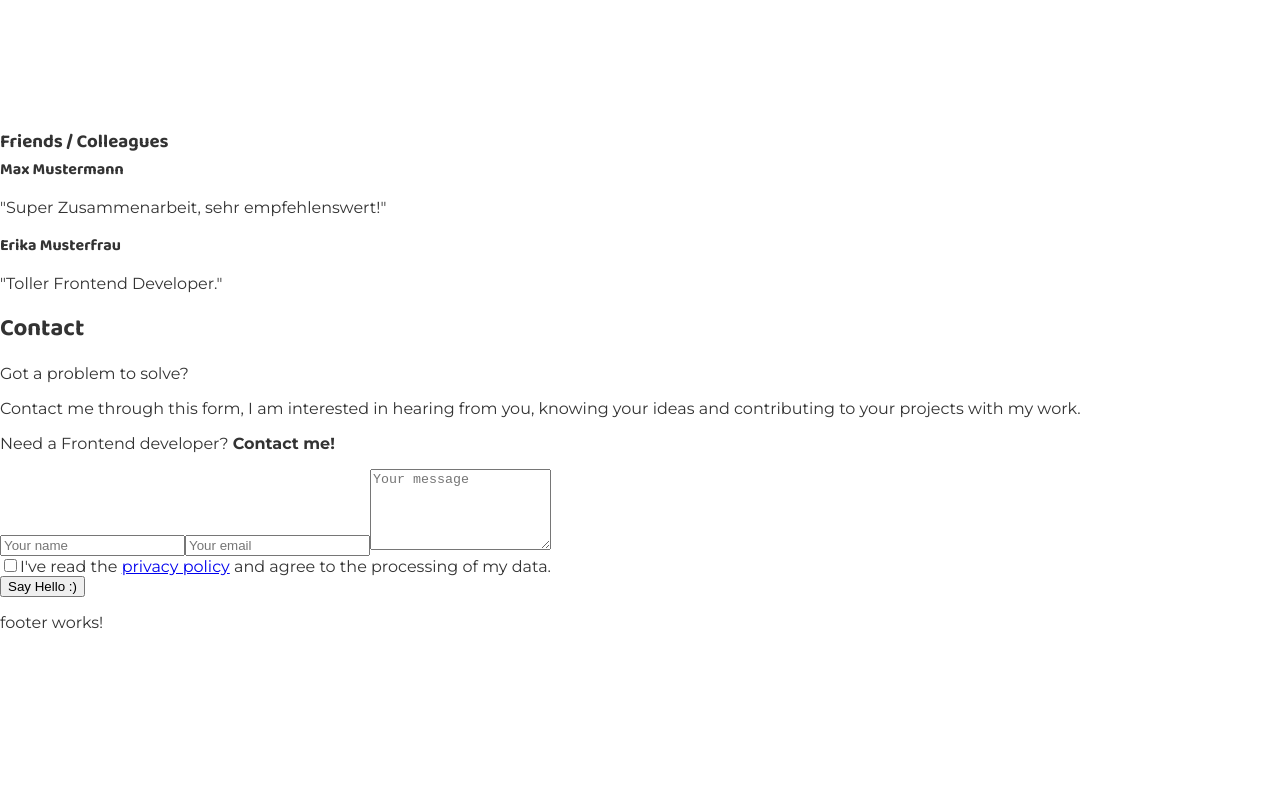
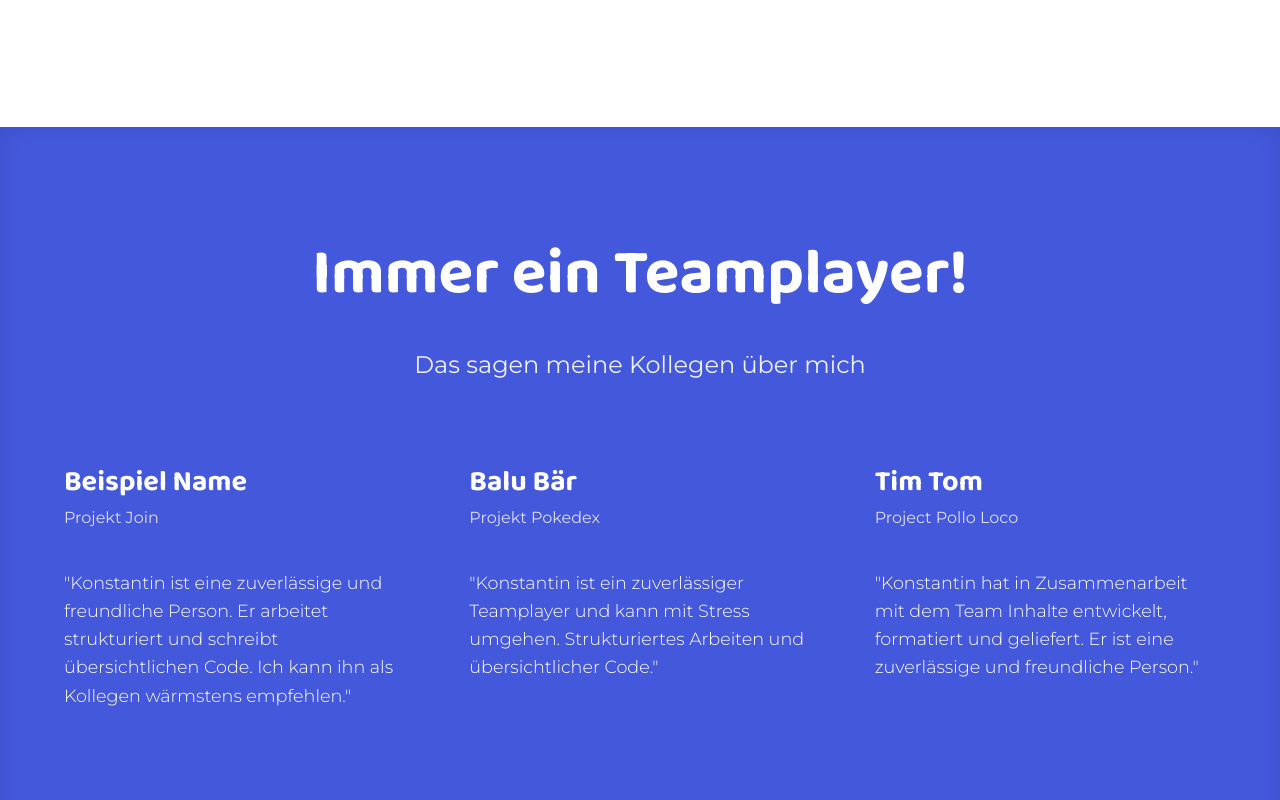
Before and after one commit to KonstantinFenzlein/portfolio, an Angular app: page / in a window 1280 px wide. Shown: the part 3980-4780 px from the top of the page. Before the commit the page ends 4628 px from the top, so only its background shows below. Built offline with nearby package versions, Linux system fonts and the light colour scheme.

Commit message:
update fiends-section

```diff
--- a/src/app/pages/home/friends/friends.html
+++ b/src/app/pages/home/friends/friends.html
@@ -1,23 +1,24 @@
-<div class="friends-container">
-  <h3>Friends / Colleagues</h3>
+<section class="friends-section">
 
-  <div class="friends-wrapper">
-    <!-- Person 1 -->
-    <div class="friend-card">
-      <div class="profile-img"></div>
-      <div class="text">
-        <h4>Max Mustermann</h4>
-        <p>"Super Zusammenarbeit, sehr empfehlenswert!"</p>
+  <!-- Header Bereich -->
+  <div class="header-content">
+    <h2>Immer ein Teamplayer!</h2>
+    <p class="subtitle">Das sagen meine Kollegen über mich</p>
+  </div>
+
+  <!-- Die 3 Karten -->
+  <div class="testimonials-container">
+
+    @for (t of testimonials; track t.name) {
+      <div class="testimonial-card">
+        <h3 class="name">{{ t.name }}</h3>
+        <span class="project">{{ t.project }}</span>
+
+
+        <p class="quote">"{{ t.text }}"</p>
       </div>
-    </div>
+    }
 
-    <!-- Person 2 -->
-    <div class="friend-card">
-      <div class="profile-img"></div>
-      <div class="text">
-        <h4>Erika Musterfrau</h4>
-        <p>"Toller Frontend Developer."</p>
-      </div>
-    </div>
   </div>
-</div>
+
+</section>
--- a/src/app/pages/home/friends/friends.scss
+++ b/src/app/pages/home/friends/friends.scss
@@ -0,0 +1,80 @@
+.friends-section {
+  background-color: var(--primary-blue); /* Blauer Hintergrund */
+  color: white; /* Weißer Text */
+  padding: 6rem 5%;
+
+  /* Leichter Schatten nach innen */
+  box-shadow: inset 0 0 20px rgba(0,0,0,0.1);
+}
+
+/* --- HEADER --- */
+.header-content {
+  text-align: center;
+  margin-bottom: 5rem;
+
+  h2 {
+    font-family: var(--font-display); /* Baloo */
+    font-size: 4rem;
+    font-weight: 700;
+    margin-bottom: 1rem;
+  }
+
+  .subtitle {
+    font-family: var(--font-main); /* Montserrat */
+    font-size: 1.5rem;
+    font-weight: 400;
+    opacity: 0.9; /* Leicht transparent */
+  }
+}
+
+/* --- GRID LAYOUT --- */
+.testimonials-container {
+  max-width: 1440px;
+  margin: 0 auto;
+
+  display: flex;
+  justify-content: space-between;
+  gap: 4rem; /* Großer Abstand zwischen den Spalten */
+
+  /* Mobile: Untereinander */
+  @media (max-width: 900px) {
+    flex-direction: column;
+    gap: 3rem;
+    text-align: center; /* Auf Handy Text zentrieren */
+  }
+}
+
+/* --- EINZELNE KARTE --- */
+.testimonial-card {
+  flex: 1; /* Alle Karten sind gleich breit */
+  display: flex;
+  flex-direction: column;
+  align-items: flex-start;
+
+  @media (max-width: 900px) {
+    align-items: center; /* Auf Handy mittig */
+  }
+}
+
+.name {
+  font-family: var(--font-display); /* Baloo */
+  font-size: 1.8rem;
+  font-weight: 700;
+  margin-bottom: 0.2rem;
+
+  }
+
+.project {
+  font-family: var(--font-main);
+  font-size: 1rem;
+  font-weight: 400;
+  opacity: 0.8;
+  margin-bottom: 1.5rem;
+}
+
+.quote {
+  font-family: var(--font-main);
+  font-size: 1.1rem;
+  line-height: 1.6;
+  font-weight: 300;
+}
--- a/src/app/pages/home/friends/friends.ts
+++ b/src/app/pages/home/friends/friends.ts
@@ -1,11 +1,32 @@
 import { Component } from '@angular/core';
+import { CommonModule } from '@angular/common';
 
 @Component({
   selector: 'app-friends',
-  imports: [],
+  standalone: true,
+  imports: [CommonModule],
   templateUrl: './friends.html',
-  styleUrl: './friends.scss',
+  styleUrl: './friends.scss'
 })
 export class Friends {
 
+
+  testimonials = [
+    {
+      name: 'Beispiel Name',
+      project: 'Projekt Join',
+      text: 'Konstantin ist eine zuverlässige und freundliche Person. Er arbeitet strukturiert und schreibt übersichtlichen Code. Ich kann ihn als Kollegen wärmstens empfehlen.'
+    },
+    {
+      name: 'Balu Bär',
+      project: 'Projekt Pokedex',
+      text: 'Konstantin ist ein zuverlässiger Teamplayer und kann mit Stress umgehen. Strukturiertes Arbeiten und übersichtlicher Code.'
+    },
+    {
+      name: 'Tim Tom',
+      project: 'Project Pollo Loco',
+      text: 'Konstantin hat in Zusammenarbeit mit dem Team Inhalte entwickelt, formatiert und geliefert. Er ist eine zuverlässige und freundliche Person.'
+    }
+  ];
+
 }
```
